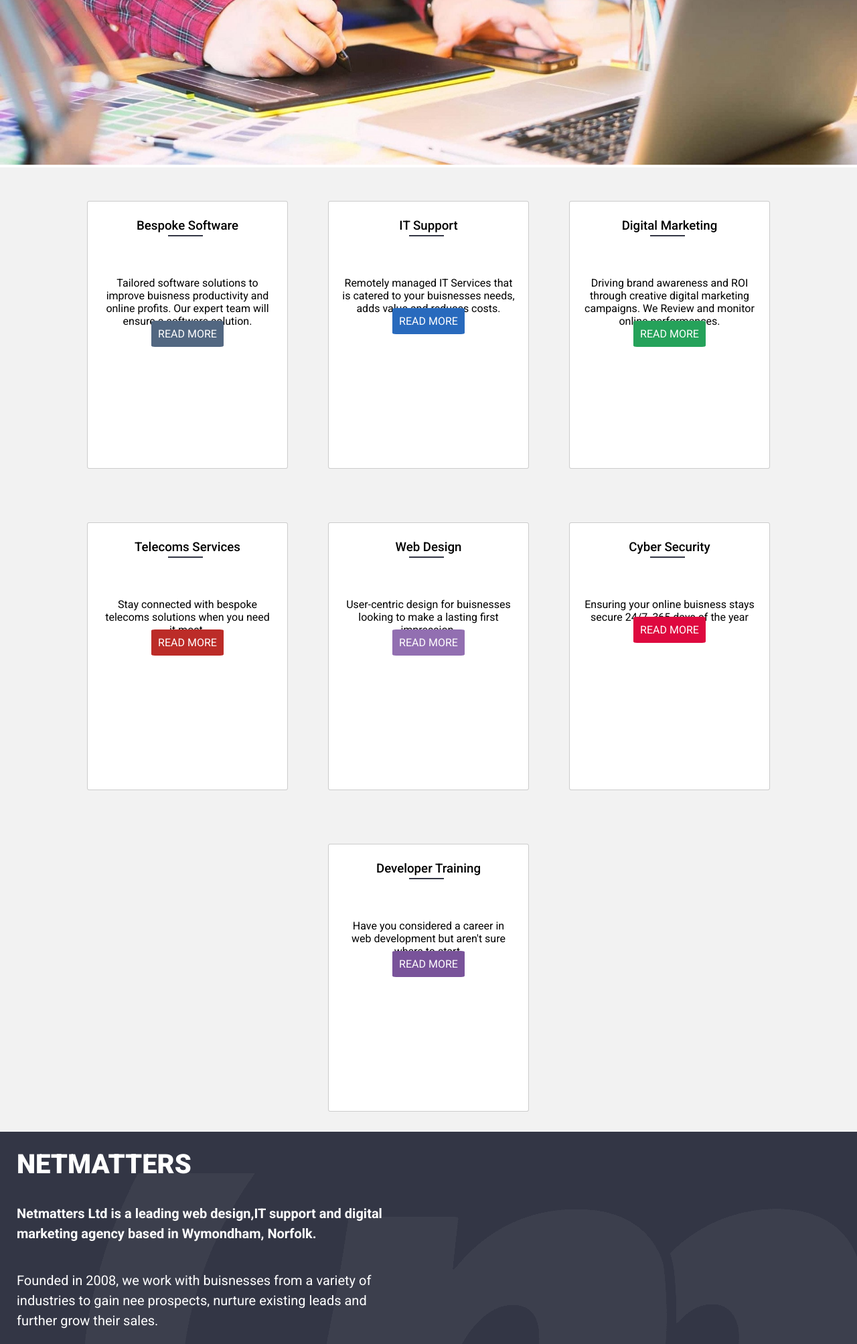
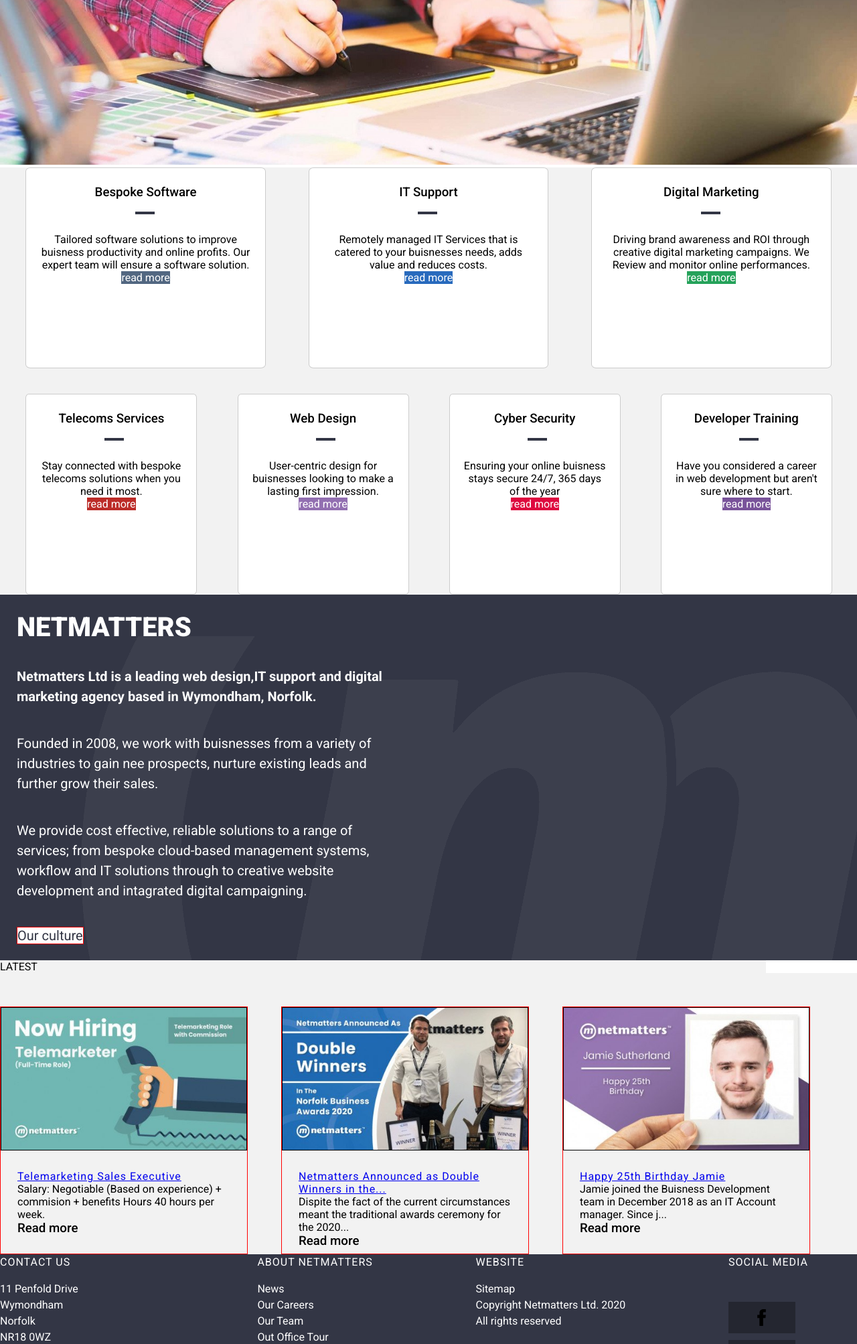
Before and after one commit to David-Every/Html-Css-Javascript-PHP-Reflection, a PHP site: page /html/index.html in a window 1280 px wide. Shown: the part 460-2467 px from the top of the page at 67% size. Run offline with PHP 8.4, Linux system fonts and the light colour scheme.

Commit message:
Works further on using flexboxes to flex services

```diff
--- a/scss/_card-nav.scss
+++ /dev/null
@@ -1,95 +0,0 @@
-.row-1{
-    @include display;
-    justify-content: center;
-    flex-wrap: wrap;
-
-    .card{
-        //UPDATE SHAPE /  SIZE AND INFO
-        border: 1px lighten($nm-tertiary,40%) solid;
-        border-radius: 1%;
-        //height:400px;
-        //width:300px;
-
-        padding: 25px 20px 15px;
-
-        font-size: 1em;
-        text-align: center;
-        cursor: pointer;
-
-        p{
-            padding-top:15px;
-            //margin-bottom:100px;
-        }
-
-        span{
-            position: bottom;
-            border-radius: 5%;
-            padding: 10px;
-            text-transform: uppercase;
-        }
-
-        .c-title{
-            text-transform: capitalize;
-            padding-bottom:50px;
-            position:relative;
-
-            &::before{
-                content: '';
-                display:block;
-                position: absolute;
-                width: 50px;
-                border:$nm-secondary solid 1px;
-                top: 25px;
-                left:100px;
-            }
-        }
-    }
-}
-// Will need to make the code a mixin and be able to make some changes probably just size
-.row-2{
-    @include display;
-    justify-content: center;
-    flex-wrap: wrap;
-
-    .card{
-        //UPDATE SHAPE /  SIZE AND INFO
-        border: 1px lighten($nm-tertiary,40%) solid;
-        border-radius: 1%;
-        //height:400px;
-        //width:300px;
-
-        padding: 25px 20px 15px;
-
-        font-size: 1em;
-        text-align: center;
-        cursor: pointer;
-
-        p{
-            padding-top:15px;
-            //margin-bottom:100px;
-        }
-
-        span{
-            position: bottom;
-            border-radius: 5%;
-            padding: 10px;
-            text-transform: uppercase;
-        }
-
-        .c-title{
-            text-transform: capitalize;
-            padding-bottom:50px;
-            position:relative;
-
-            &::before{
-                content: '';
-                display:block;
-                position: absolute;
-                width: 50px;
-                border:$nm-secondary solid 1px;
-                top: 25px;
-                left:100px;
-            }
-        }
-    }
-}
--- a/scss/_media-queries.scss
+++ b/scss/_media-queries.scss
@@ -29,14 +29,14 @@
         margin-left:none;
     }
 
-    .card-nav{
-        width:100%;
-    }
+    // .card-nav{
+    //     width:100%;
+    // }
 
-    .card{
-        margin:25px 25px 35px;
-        padding-bottom: 35px;
-    }
+    // .card{
+    //     margin:25px 25px 35px;
+    //     padding-bottom: 35px;
+    // }
     .carousel {
         width: 100%;
         height: 550px;
@@ -56,12 +56,12 @@
         margin-right:50px;
         margin-top:50px;
     }
-    .card{
-        height:400px;
-        width:300px;
-        margin: 50px 30px 30px;
+    // .card{
+    //     height:400px;
+    //     width:300px;
+    //     margin: 50px 30px 30px;
 
-    }
+    // }
 
 }
 
@@ -77,12 +77,12 @@
         margin-top:50px;
     }
 
-    .card{
-        height:400px;
-        width:300px;
-        margin: 50px 30px 30px;
+    // .card{
+    //     height:400px;
+    //     width:300px;
+    //     margin: 50px 30px 30px;
 
-    }
+    // }
     header .logo{
         margin-left:150px;
     }
--- a/scss/_mixins.scss
+++ b/scss/_mixins.scss
@@ -8,3 +8,38 @@
     font-style: normal;
     text-decoration: none;
 }
+
+// This Mixin makes sure that all service cards
+//have the same padding and font
+@mixin card-display{
+
+    //margin:20px 20px;
+    border: 1px lighten($nm-tertiary,40%) solid;
+    border-radius: 2%;
+    padding: 25px 20px 15px;
+    font-size: 1em;
+    text-align: center;
+    cursor: pointer;
+
+    .c-title{
+        text-transform: capitalize;
+        padding-bottom:50px;
+        position:relative;
+
+        &::before{
+            content: '';
+            display:block;
+            position: absolute;
+            width: 25px;
+            border:$nm-secondary solid 2px;
+            top: 55%;
+            left: 45%;
+        }
+    }
+    // span{
+    //     text-transform: uppercase;
+    //     border-radius:5%;
+    //     padding: 10px;
+    //     top:80%;
+    // }
+}
--- /dev/null
+++ b/scss/_services-card.scss
@@ -0,0 +1,114 @@
+.card-nav{
+    //top, right bottom left
+    // margin-right: 5%;
+    // margin-left:5%;
+    // display:flex;
+    //justify-content: center;
+
+    .row-1{  //Parent of row 1
+        display:flex;
+        //justify-content: space-between;
+        //@include display;
+        //justify-content: center;
+        //margin-bottom: 40px;
+        .card{
+            flex-wrap: wrap;
+            //UPDATE SHAPE /  SIZE AND INFO
+            @include card-display;
+            }
+        }
+
+    .row-2{ //parent of row 2
+        display:flex;
+        //justify-content: space-between;
+        //@include display;
+        //justify-content: center;
+
+
+        .card{
+            @include card-display;
+
+            //flex-wrap: wrap;
+        }
+    }
+}
+
+    @media(max-width:$break-sm){
+        .row-1, .row-2{
+            // justify-content:center;
+            // flex-wrap:wrap;
+            // padding:none;
+            // margin: none;
+            .card{
+                height:300px;
+                width:100%;
+            }
+            // height and width =  same
+        }
+        .row-1{
+            //margin-bottom:10px;
+        }
+        .row-2{
+            //padding-top:10px;
+        }
+    }
+
+
+    @media(min-width:$break-m){
+        //top row has its 3
+        .row-1{
+            .card{
+                width:30%;
+                height:300px;
+            }
+        }
+
+
+        //row 2 breaks into 2 rows of 2
+        .row-2{
+            flex-wrap: wrap;
+            .card{
+                //margin: 10px;
+                width: 45%;
+                height:300px;
+            }
+        }
+    }
+
+
+//This code all currently works and is fulyl
+
+    @media(min-width:$break-lg){
+        // .card-nav{
+        //     //top right bottom left
+        //     padding:5% 5%;
+        // }
+        .row-1 .card{
+            width: 28%;// 27* 3 = 81  = 19% remaining
+            height: 300px;
+
+            //margin:auto;
+            margin-right:5%; //*2= 4%
+
+            &:first-child{
+                margin-left:3%;
+            }
+            &:last-child{
+                margin-right:3%;
+            }
+        }
+        .row-2 .card{
+            flex-wrap:nowrap;
+            width:20%; //20* 4 = 80%  = 20% remaining
+            height:300px;
+
+            margin-right:4.7%; //6%
+            &:last-child{
+                margin-right: 0%;
+            }
+            &:first-child{
+                margin-left: 3%;
+            }
+            margin-top:3%;
+        }
+    }
--- a/scss/style.css
+++ b/scss/style.css
@@ -212,104 +212,118 @@
   background-color: #e6e6e6;
 }
 
-.row-1 {
+.card-nav .row-1 {
   display: -webkit-box;
   display: -ms-flexbox;
   display: flex;
-  -webkit-box-pack: justify;
-      -ms-flex-pack: justify;
-          justify-content: space-between;
-  -webkit-box-pack: center;
-      -ms-flex-pack: center;
-          justify-content: center;
+}
+
+.card-nav .row-1 .card {
   -ms-flex-wrap: wrap;
       flex-wrap: wrap;
-}
-
-.row-1 .card {
   border: 1px #cccccc solid;
-  border-radius: 1%;
+  border-radius: 2%;
   padding: 25px 20px 15px;
   font-size: 1em;
   text-align: center;
   cursor: pointer;
 }
 
-.row-1 .card p {
-  padding-top: 15px;
-}
-
-.row-1 .card span {
-  position: bottom;
-  border-radius: 5%;
-  padding: 10px;
-  text-transform: uppercase;
-}
-
-.row-1 .card .c-title {
+.card-nav .row-1 .card .c-title {
   text-transform: capitalize;
   padding-bottom: 50px;
   position: relative;
 }
 
-.row-1 .card .c-title::before {
+.card-nav .row-1 .card .c-title::before {
   content: '';
   display: block;
   position: absolute;
-  width: 50px;
-  border: #333645 solid 1px;
-  top: 25px;
-  left: 100px;
+  width: 25px;
+  border: #333645 solid 2px;
+  top: 55%;
+  left: 45%;
 }
 
-.row-2 {
+.card-nav .row-2 {
   display: -webkit-box;
   display: -ms-flexbox;
   display: flex;
-  -webkit-box-pack: justify;
-      -ms-flex-pack: justify;
-          justify-content: space-between;
-  -webkit-box-pack: center;
-      -ms-flex-pack: center;
-          justify-content: center;
-  -ms-flex-wrap: wrap;
-      flex-wrap: wrap;
 }
 
-.row-2 .card {
+.card-nav .row-2 .card {
   border: 1px #cccccc solid;
-  border-radius: 1%;
+  border-radius: 2%;
   padding: 25px 20px 15px;
   font-size: 1em;
   text-align: center;
   cursor: pointer;
 }
 
-.row-2 .card p {
-  padding-top: 15px;
-}
-
-.row-2 .card span {
-  position: bottom;
-  border-radius: 5%;
-  padding: 10px;
-  text-transform: uppercase;
-}
-
-.row-2 .card .c-title {
+.card-nav .row-2 .card .c-title {
   text-transform: capitalize;
   padding-bottom: 50px;
   position: relative;
 }
 
-.row-2 .card .c-title::before {
+.card-nav .row-2 .card .c-title::before {
   content: '';
   display: block;
   position: absolute;
-  width: 50px;
-  border: #333645 solid 1px;
-  top: 25px;
-  left: 100px;
+  width: 25px;
+  border: #333645 solid 2px;
+  top: 55%;
+  left: 45%;
+}
+
+@media (max-width: 768px) {
+  .row-1 .card, .row-2 .card {
+    height: 300px;
+    width: 100%;
+  }
+}
+
+@media (min-width: 992px) {
+  .row-1 .card {
+    width: 30%;
+    height: 300px;
+  }
+  .row-2 {
+    -ms-flex-wrap: wrap;
+        flex-wrap: wrap;
+  }
+  .row-2 .card {
+    width: 45%;
+    height: 300px;
+  }
+}
+
+@media (min-width: 1260px) {
+  .row-1 .card {
+    width: 28%;
+    height: 300px;
+    margin-right: 5%;
+  }
+  .row-1 .card:first-child {
+    margin-left: 3%;
+  }
+  .row-1 .card:last-child {
+    margin-right: 3%;
+  }
+  .row-2 .card {
+    -ms-flex-wrap: nowrap;
+        flex-wrap: nowrap;
+    width: 20%;
+    height: 300px;
+    margin-right: 4.7%;
+    margin-top: 3%;
+  }
+  .row-2 .card:last-child {
+    margin-right: 0%;
+  }
+  .row-2 .card:first-child {
+    margin-left: 3%;
+  }
 }
 
 .nav-bar {
@@ -585,13 +599,6 @@
   header .logo {
     margin-left: none;
   }
-  .card-nav {
-    width: 100%;
-  }
-  .card {
-    margin: 25px 25px 35px;
-    padding-bottom: 35px;
-  }
   .carousel {
     width: 100%;
     height: 550px;
@@ -607,11 +614,6 @@
     margin-right: 50px;
     margin-top: 50px;
   }
-  .card {
-    height: 400px;
-    width: 300px;
-    margin: 50px 30px 30px;
-  }
 }
 
 @media (min-width: 1260px) {
@@ -622,11 +624,6 @@
     margin-right: 50px;
     margin-top: 50px;
   }
-  .card {
-    height: 400px;
-    width: 300px;
-    margin: 50px 30px 30px;
-  }
   header .logo {
     margin-left: 150px;
   }
@@ -635,6 +632,7 @@
   }
 }
 
+/* Stops items from being selected / copied*/
 body {
   -webkit-user-select: none;
      -moz-user-select: none;
--- a/scss/style.scss
+++ b/scss/style.scss
@@ -8,16 +8,18 @@
 'footer',
 'news',
 'about-us',
-'card-nav',
+'services-card',
 'nav',
 'card-colouring',
 'imgs', // Currently unused
 'dropdowns',
 'media-queries';
 
+/* Stops items from being selected / copied*/
 body{
     user-select: none;
 }
+
 
 .break{
     text-transform: uppercase;
```
Also changed, not shown: 1 other file.
